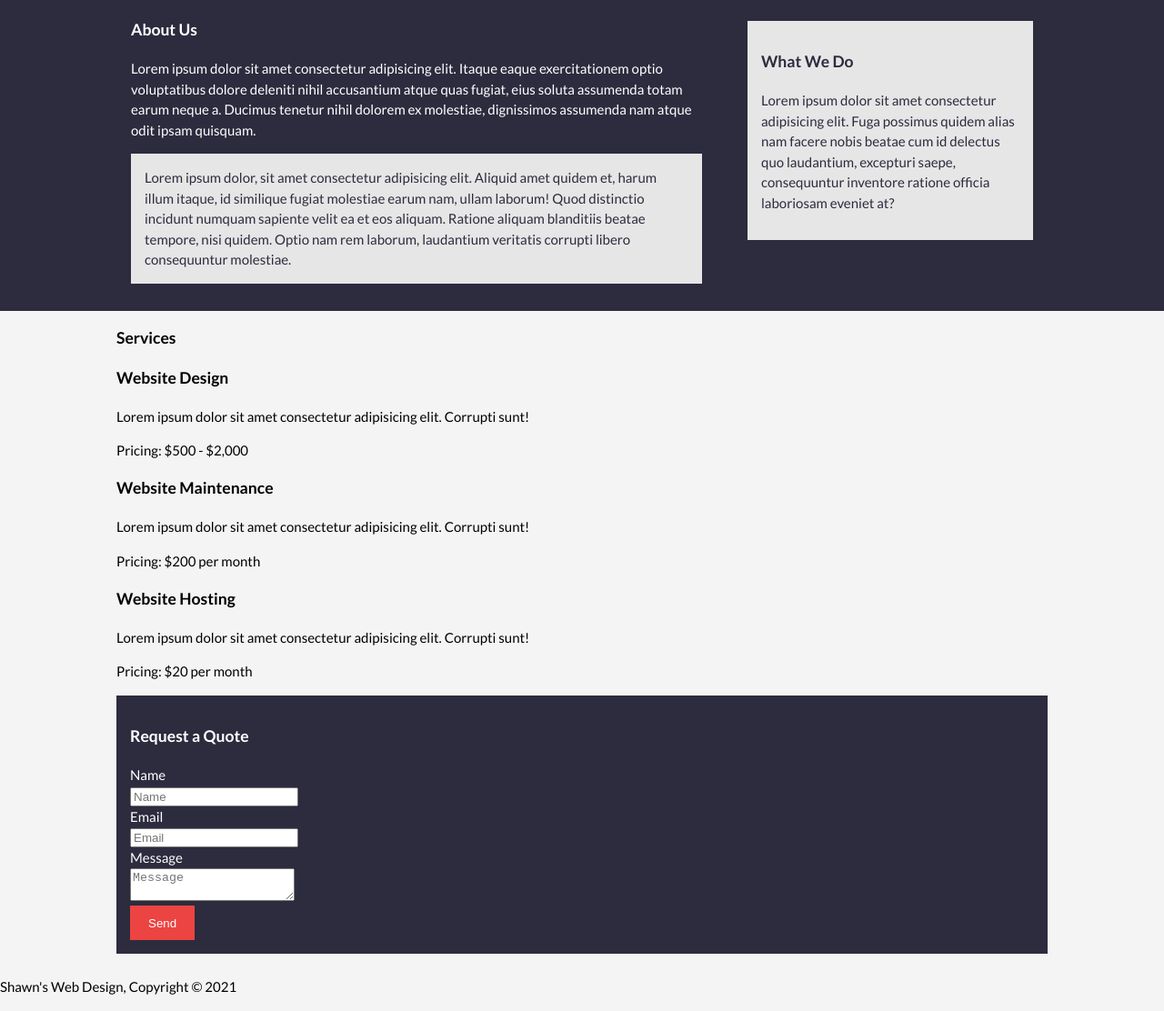
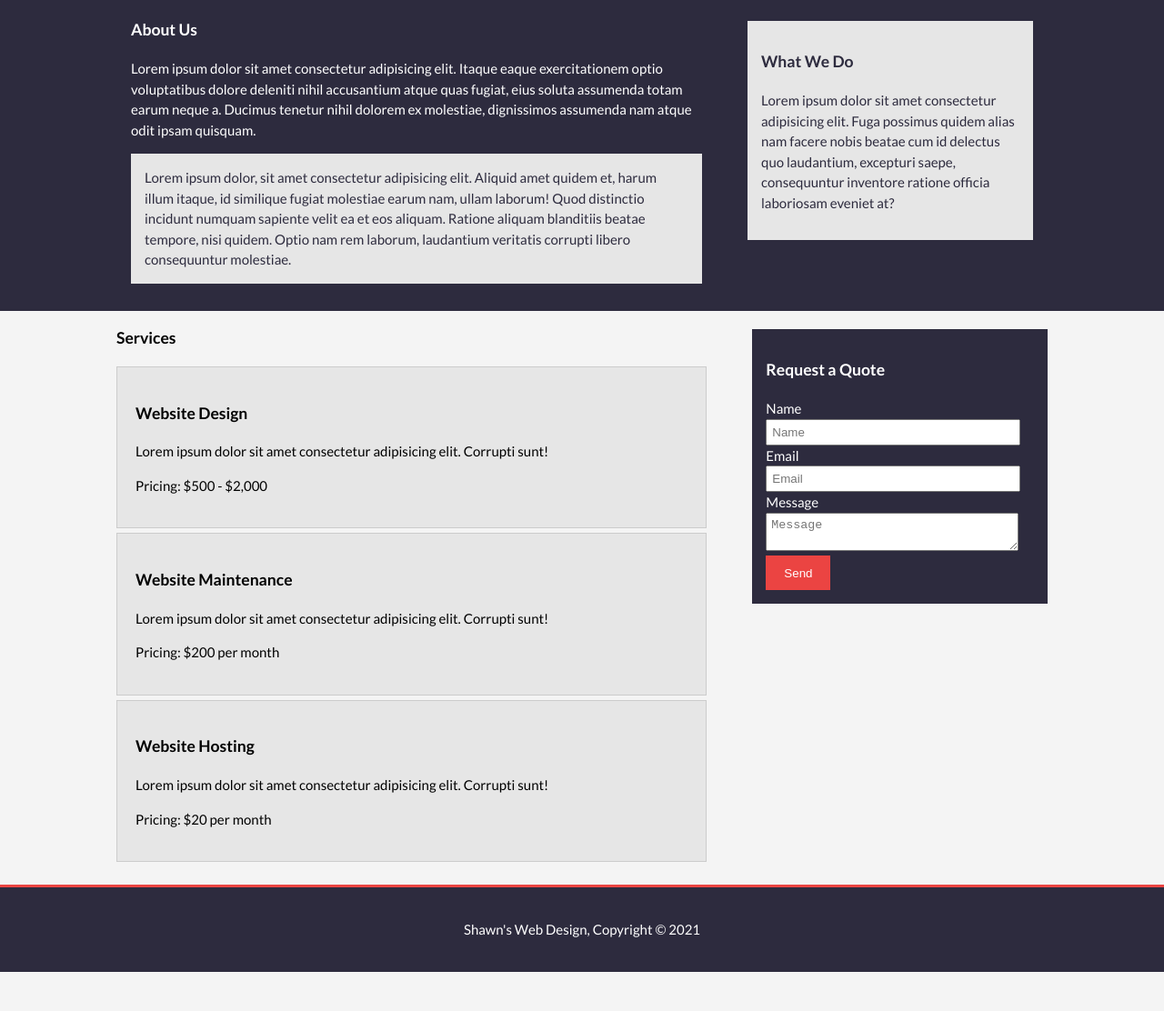
Before and after one commit to ShawnMarcus/FullWebpage, a plain HTML site: page index.html in a window 1280 px wide. Shown: the part 1003-2115 px from the top of the page at 91% size. After the commit the page ends 2072 px from the top, so only its background shows below. Drawn offline with Linux system fonts and the light colour scheme.

Commit message:
Styled the Services and Footer sections.

```diff
--- a/style.css
+++ b/style.css
@@ -182,3 +182,36 @@ header a:hover {
 #about .sidebar {
     margin-top: 10px;
 }
+
+/* Services */
+#services .container {
+    display: grid;
+    grid-template-columns: 2fr 1fr;
+    grid-column-gap: 50px;
+}
+
+#services li{
+    padding: 20px;
+    border: 1px solid #ccc;
+    margin-bottom: 5px;
+    background-color: #e6e6e6;
+}
+
+#services .sidebar {
+    margin-top: 10px;
+}
+
+#services input, #services textarea {
+    padding: 5px;
+    width: 90%;
+}
+
+/* Footer */
+footer {
+    background-color: #2d2b3e;
+    padding: 20px;
+    color: #fff;
+    text-align: center;
+    margin-top: 20px;
+    border-top: 3px solid #eb4442;
+}
```
